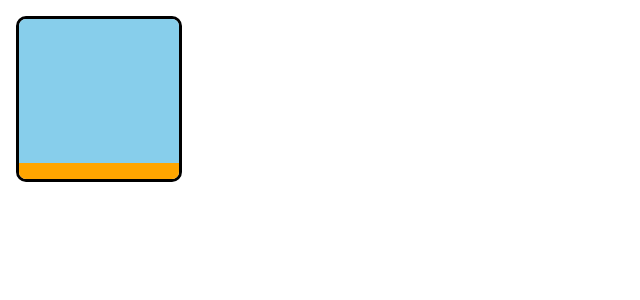
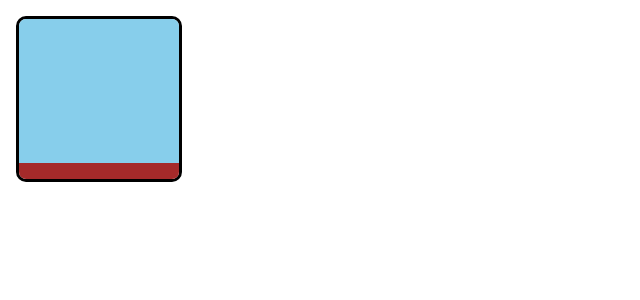
Before and after one commit to bixto123/rctuto, a React (Create React App) app: page / in a window 1280 px wide. Shown: the top 300 px of the page, without its empty margins (0-640 px from the left). Built offline with nearby package versions, Linux system fonts and the light colour scheme.

Commit message:
Modification App.js

```diff
--- a/src/App.js
+++ b/src/App.js
@@ -110,7 +110,7 @@ function Board(props) {
   const [color, setColor] = useState(
     [].concat(
       Array(props.boardWidth * (props.boardHeight - 1)).fill("skyblue"),
-      Array(props.boardWidth).fill("orange")
+      Array(props.boardWidth).fill("brown")
     )
   );
   const [position, setPosition] = useState(0);
@@ -149,7 +149,7 @@ function Board(props) {
     const colorCopy = color.slice(0);
 
     if(element.style.backgroundColor === "skyblue") {
-      colorCopy[colorIndex] = "orange";
+      colorCopy[colorIndex] = "brown";
       setColor(colorCopy);
     }
     else {
```
